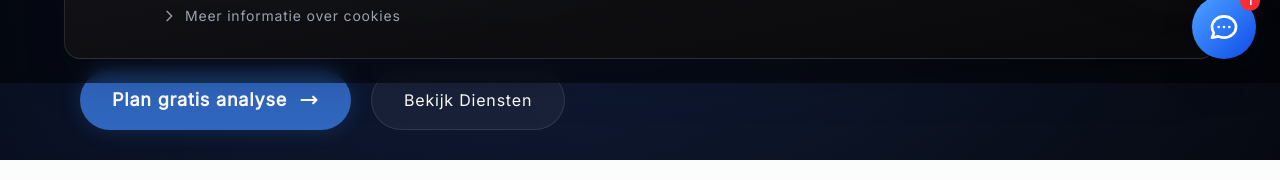
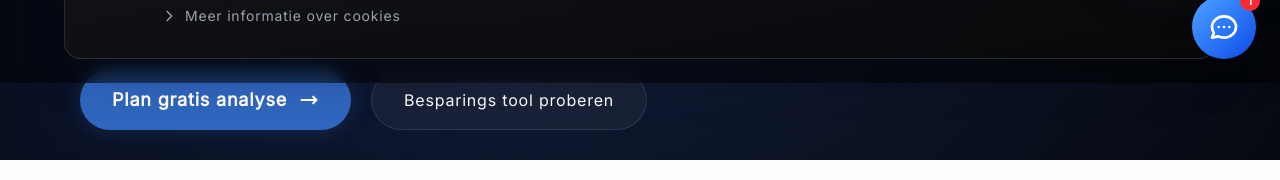
Before and after one commit to markjkaem/aifais-landing, a Next.js app: page /en in a window 1280 px wide. Shown: the part 717-897 px from the top of the page. Built offline with nearby package versions, Linux system fonts and the light colour scheme.

Commit message:
fix homepage

```diff
--- a/app/[locale]/HomeClient.tsx
+++ b/app/[locale]/HomeClient.tsx
@@ -155,10 +155,10 @@ export default function HomeClient() {
               </Link>
 
               <Link
-                href="/diensten"
+                href="/tools/roi-calculator"
                 className="px-8 py-4 bg-white/5 border border-white/10 rounded-full text-white font-medium hover:bg-white/10 hover:border-white/30 transition-all duration-300 flex items-center justify-center backdrop-blur-md"
               >
-                Bekijk Diensten
+                Besparings tool proberen
               </Link>
             </div>
           </div>
```
